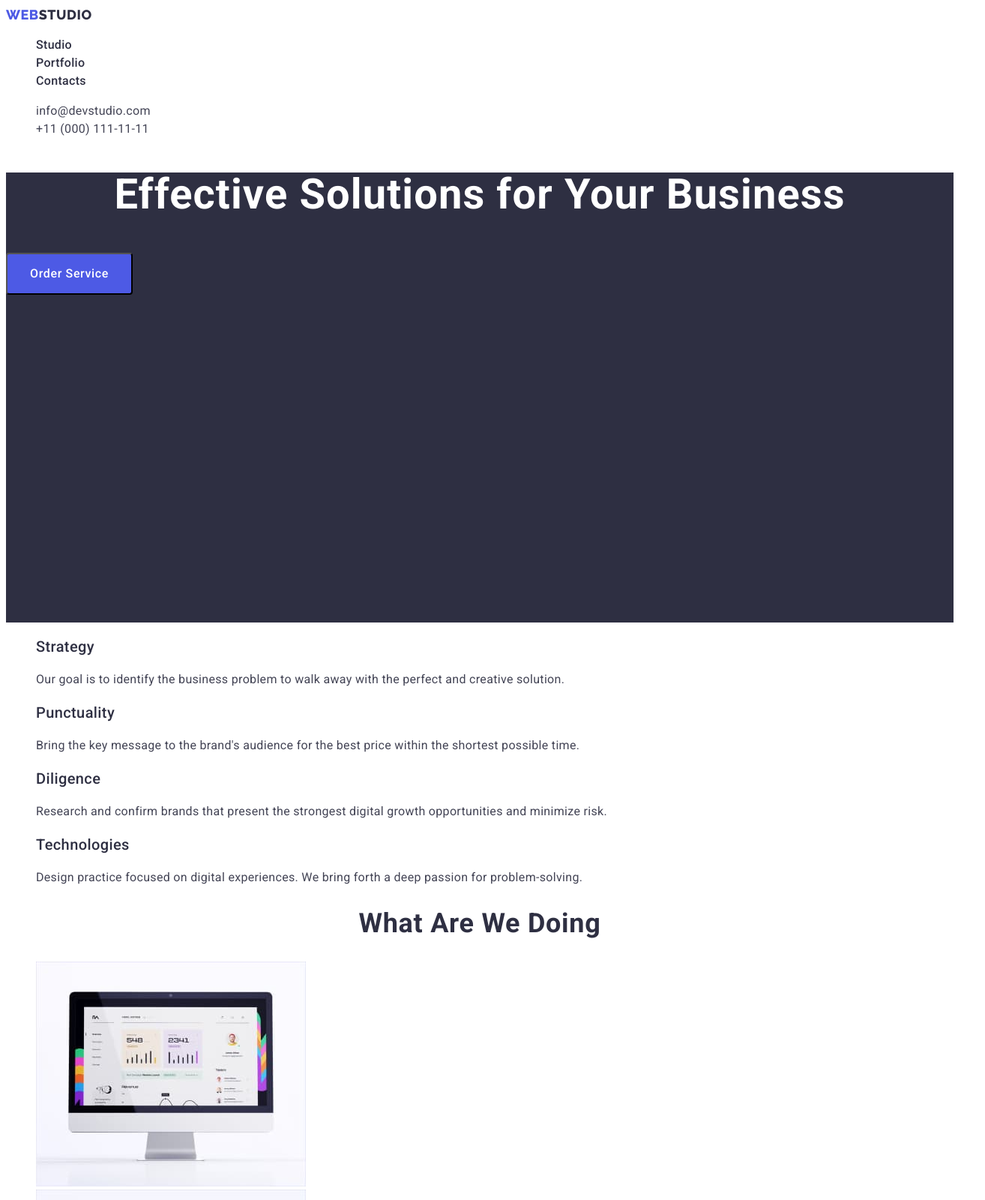
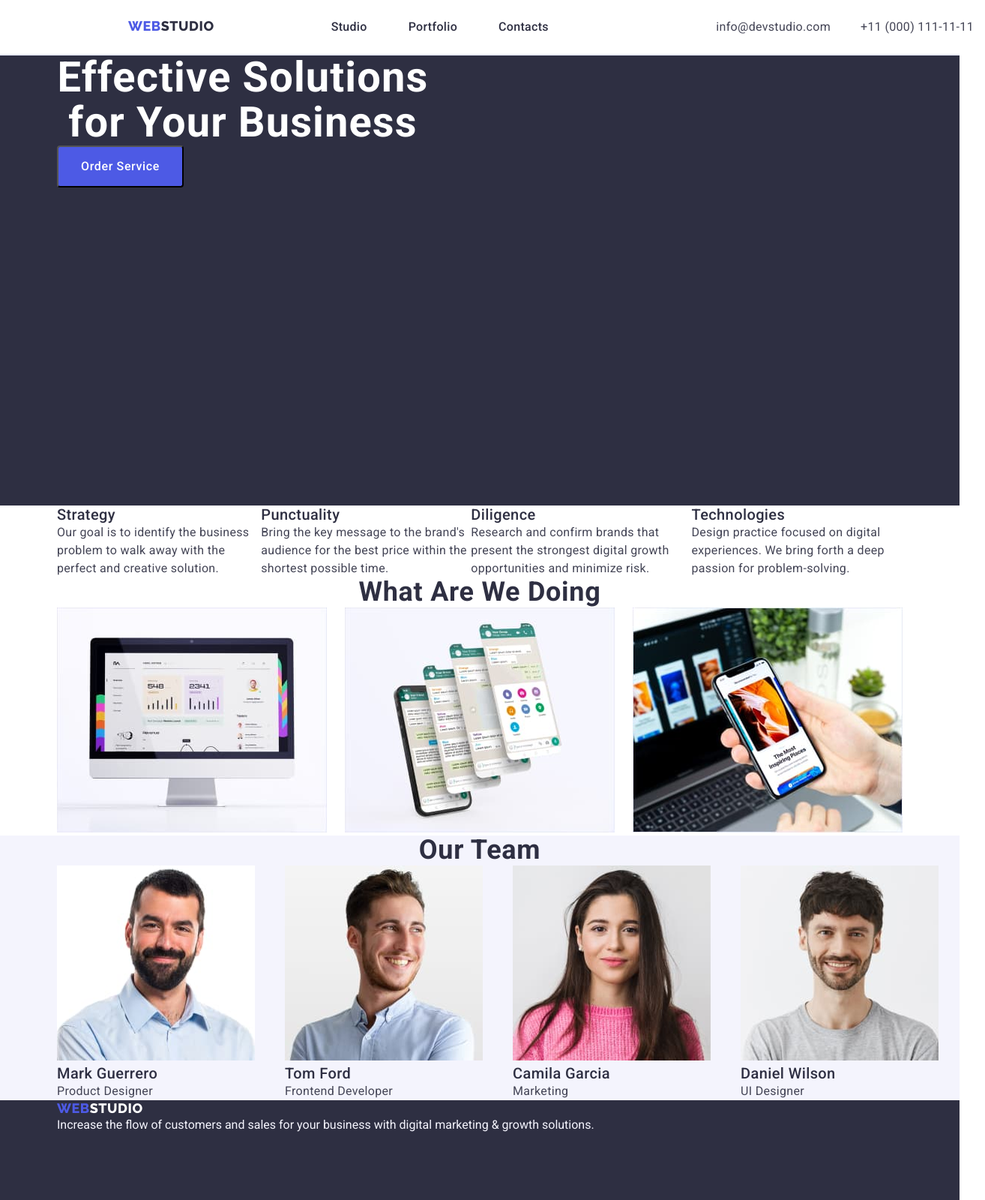
Before and after one commit to MONLAV/goit-markup-hw-03, a plain HTML site: page index.html in a window 1280 px wide. Shown: the top 1600 px of the page at 75% size, 1314 px wide, since content can reach past the window. Drawn offline with nearby package versions, Linux system fonts and the light colour scheme.

Commit message:
update header

```diff
--- a/css/styles.css
+++ b/css/styles.css
@@ -1,3 +1,11 @@
+*,
+*::before,
+*::after {
+    box-sizing: border-box;
+    margin: 0;
+    padding: 0;
+}
+
 :root {
     --primary-font: Roboto, sans-serif;
     --secondary-font: Raleway, sans-serif;
@@ -19,6 +27,56 @@ body {
     background-color: var(--color-white);
 }
 
+.container {
+    max-width: 1158px;
+    padding: 0 15px;
+    margin: 0 auto;
+}
+
+.top-line {
+    border-bottom: solid 2px var(--color-cornflower);
+}
+
+.header {
+    display: flex;
+    flex-direction: row;
+    justify-content: space-between;
+    width: 1158px;
+    align-items: baseline;
+    margin-left: 156px;
+
+}
+
+
+
+.flex-item {
+    display: flex;
+    flex-direction: row;
+    justify-content: space-between;
+    align-items: baseline;
+    width: 50%;
+
+
+}
+
+.nav {
+    padding: 24px 0 24px 156px;
+    column-gap: 76px;
+}
+
+.visually-hidden {
+    position: absolute;
+    width: 1px;
+    height: 1px;
+    margin: -1px;
+    border: 0;
+    padding: 0;
+    white-space: nowrap;
+    clip-path: inset(100%);
+    clip: rect(0 0 0 0);
+    overflow: hidden;
+}
+
 .link {
     text-decoration: none;
 }
@@ -31,6 +89,7 @@ body {
     line-height: 1.17;
     letter-spacing: 0.03em;
     text-transform: uppercase;
+    display: inline-block;
 }
 
 .text-studio {
@@ -41,8 +100,28 @@ body {
     line-height: 1.33;
 }
 
+.list-team {
+    border: 2px;
+}
+
 .list {
+    column-gap: 40px;
+}
+
+.list,
+.list-advantages {
+
+    display: flex;
+    flex-direction: row;
     list-style-type: none;
+}
+
+
+.list-activities {
+    list-style-type: none;
+    display: flex;
+    justify-content: space-between;
+
 }
 
 .list-menu>a {
@@ -53,6 +132,8 @@ body {
     line-height: 1.5;
     letter-spacing: 0.02em;
     text-align: left;
+    display: flex;
+    margin-right: 15px;
 }
 
 .list-menu>a:hover,
@@ -69,6 +150,11 @@ body {
     line-height: 1.5;
     letter-spacing: 0.02em;
     text-align: left;
+    display: flex;
+    flex-direction: row;
+    justify-content: flex-end;
+
+
 }
 
 .address:hover,
@@ -82,12 +168,27 @@ body {
     height: 600px;
 }
 
+
+.hero {
+    padding-top: 188px;
+    padding-left: 472px;
+    padding-right: 472px;
+    display: inline-flex;
+    flex-direction: column;
+    align-items: center;
+    row-gap: 48px;
+}
+
+
 .text-header {
+
     font-family: var(--primary-font);
     font-size: 56px;
     line-height: 1.07;
     text-align: center;
     letter-spacing: 0.02em;
+    width: 496px;
+
 }
 
 .button-order {
@@ -147,9 +248,6 @@ body {
     background-color: #f4f4fd;
 }
 
-.conteiner {
-    background-color: #ffffff;
-}
 
 .button-filters {
     background-color: var(--color-cloud);
--- a/index.html
+++ b/index.html
@@ -7,6 +7,10 @@
     <link rel="preconnect" href="https://fonts.googleapis.com" />
     <link rel="preconnect" href="https://fonts.gstatic.com" crossorigin />
     <link
+      rel="stylesheet"
+      href="https://cdn.jsdelivr.net/npm/modern-normalize@1.1.0/modern-normalize.min.css"
+    />
+    <link
       href="https://fonts.googleapis.com/css2?family=Raleway:wght@800&family=Roboto:wght@400;500;700;900&display=swap"
       rel="stylesheet"
     />
@@ -14,11 +18,12 @@
     <title>Studio</title>
   </head>
   <body>
-    <header>
-      <nav>
+    <header class="top-line">
+      <div class="container header">
         <a href="./index.html" class="text-web link"
           >WEB<span class="text-studio">Studio</span></a
         >
+        <nav class="flex-item nav">
           <ul class="list">
             <li class="list-menu">
               <a class="link" href="./index.html">Studio</a>
@@ -31,7 +36,7 @@
             </li>
           </ul>
         </nav>
-      <address class="address">
+        <address class="flex-item address">
           <ul class="list">
             <li>
               <a class="link address" href="mailto:info@devstudio.com"
@@ -45,39 +50,43 @@
             </li>
           </ul>
         </address>
+      </div>
     </header>
     <main>
       <!-- section hero -->
       <section class="section-hero">
+        <div class="container">
           <h1 class="text-header">Effective Solutions for Your Business</h1>
           <button class="button-order" type="button">Order Service</button>
+        </div>
       </section>
       <!-- first section -->
       <section>
-        <h2 class="second-header" hidden="">Our advantages</h2>
-        <ul class="horisontal-ul list">
-          <li>
+        <div class="container">
+          <h2 class="visually-hidden">Our advantages</h2>
+          <ul class="list-advantages">
+            <li class="container-item">
               <h3 class="third-header">Strategy</h3>
               <p class="text-item">
-              Our goal is to identify the business problem to walk away with the
-              perfect and creative solution.
+                Our goal is to identify the business problem to walk away with
+                the perfect and creative solution.
               </p>
             </li>
-          <li>
+            <li class="container-item">
               <h3 class="third-header">Punctuality</h3>
               <p class="text-item">
                 Bring the key message to the brand's audience for the best price
                 within the shortest possible time.
               </p>
             </li>
-          <li>
+            <li class="container-item">
               <h3 class="third-header">Diligence</h3>
               <p class="text-item">
                 Research and confirm brands that present the strongest digital
                 growth opportunities and minimize risk.
               </p>
             </li>
-          <li>
+            <li class="container-item">
               <h3 class="third-header">Technologies</h3>
               <p class="text-item">
                 Design practice focused on digital experiences. We bring forth a
@@ -85,10 +94,12 @@
               </p>
             </li>
           </ul>
+        </div>
       </section>
       <section>
+        <div class="container">
           <h2 class="second-header">What are we doing</h2>
-        <ul class="horisontal-ul list">
+          <ul class="list-activities">
             <li>
               <img
                 src="./images/Rectangle71b.jpg"
@@ -114,41 +125,56 @@
               />
             </li>
           </ul>
+        </div>
       </section>
       <section class="team-section">
+        <div class="container">
           <h2 class="second-header">Our Team</h2>
-        <ul class="horisontal-ul list">
-          <li class="conteiner">
-            <img src="./images/photo.jpg" alt="man" width="264" height="260" />
+          <ul class="list">
+            <li class="">
+              <img
+                src="./images/photo.jpg"
+                alt="man"
+                width="264"
+                height="260"
+              />
               <h3 class="third-header">Mark Guerrero</h3>
               <p class="text-item">Product Designer</p>
             </li>
-          <li class="conteiner">
+            <li class="">
               <img src="./images/img3.jpg" alt="man" width="264" height="260" />
               <h3 class="third-header">Tom Ford</h3>
               <p class="text-item">Frontend Developer</p>
             </li>
-          <li class="conteiner">
-            <img src="./images/img1.jpg" alt="woman" width="264" height="260" />
+            <li class="">
+              <img
+                src="./images/img1.jpg"
+                alt="woman"
+                width="264"
+                height="260"
+              />
               <h3 class="third-header">Camila Garcia</h3>
               <p class="text-item">Marketing</p>
             </li>
-          <li class="conteiner">
+            <li class="">
               <img src="./images/img2.jpg" alt="man" width="264" height="260" />
               <h3 class="third-header">Daniel Wilson</h3>
               <p class="text-item">UI Designer</p>
             </li>
           </ul>
+        </div>
       </section>
     </main>
     <footer class="footer">
+      <div class="container">
         <a class="link text-web" href="./index.html"
           >WEB<span class="text-studio-footer">Studio</span></a
         >
         <p class="text-footer">
-        Increase the flow of customers and sales for your business with digital
-        marketing & growth solutions.
+          Increase the flow of customers and sales for your business with
+          digital marketing & growth solutions.
         </p>
+      </div>
     </footer>
   </body>
 </html>
```
Also changed, not shown: portfolio.html (+18 -6 lines). Lines whose indentation alone changed are shown as unchanged.
